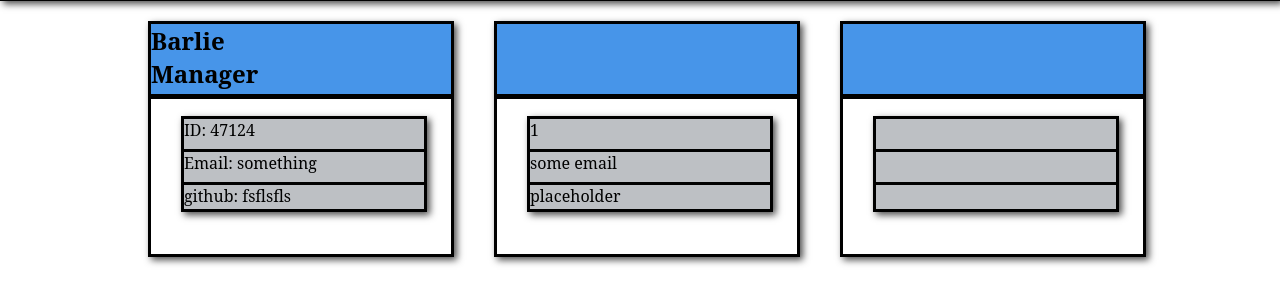
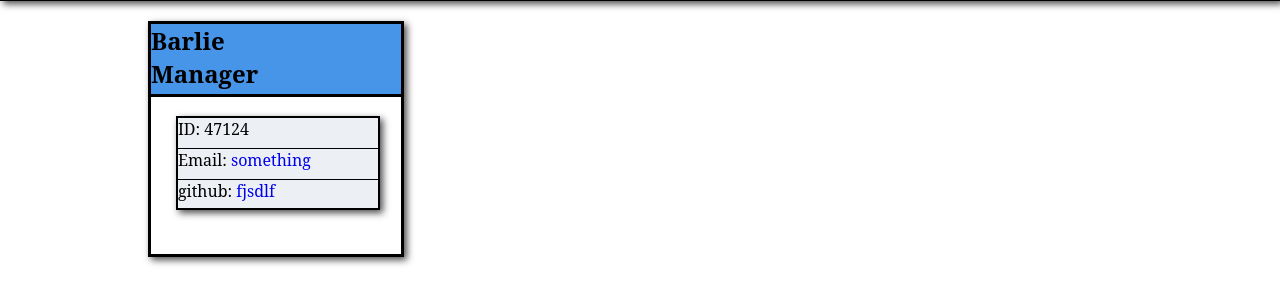
Before and after one commit to 4Charlie4/teamBuilder, a website: page src/index.html in a window 1280 px wide. Shown: the part 87-390 px from the top of the page. Drawn offline with Linux system fonts and the light colour scheme.

Commit message:
HTML styles done

```diff
--- a/src/index.html
+++ b/src/index.html
@@ -19,26 +19,8 @@
         </div>
         <div class="content">
           <div class="id">ID: 47124</div>
-          <div class="email">Email: something</div>
-          <div class="#">github: fsflsfls</div>
-        </div>
-      </div>
-
-      <div class="box">
-        <div class="heading"></div>
-        <div class="content">
-          <div class="id">1</div>
-          <div class="email">some email</div>
-          <div class="#">placeholder</div>
-        </div>
-      </div>
-
-      <div class="box">
-        <div class="heading"></div>
-        <div class="content">
-          <div class="id"></div>
-          <div class="email"></div>
-          <div class="#"></div>
+          <div class="email" > Email: <a href="mailto">something</a></div>
+          <div class="place">github: <a href="github">fjsdlf</div>
         </div>
       </div>
 
--- a/src/style.css
+++ b/src/style.css
@@ -23,7 +23,7 @@ body {
     position: relative;
     margin: 20px;
     left: 10%;
-    width: 300px;
+    width: 250px;
     height: 230px;
     background-color: white;
     border-style: solid;
@@ -36,7 +36,7 @@ body {
     height: 70px;
     width: 100%;
     background-color: #4795e9;
-    border-bottom: 5px solid;
+    border-bottom: 3px solid;
 }
 
 .heading h2 {
@@ -50,17 +50,26 @@ body {
     background: skyblue;
     width: 80%;
     height: 90px;
-    border: 3px solid;
-    background-color:  rgb(189, 192, 196);
+    border: 2px solid;
+    background-color:  rgb(236, 239, 243);
     box-shadow:3px 3px 7px rgba(0,0,0,0.7);
 }
 
 .id {
     height: 30px;
-    border-bottom: 3px solid;
+    border-bottom: 1px solid black;
 }
 
 .email {
     height: 30px;
-    border-bottom: 3px solid;
+    border-bottom: 1px solid;
 }
+
+ a {
+    text-decoration: none;
+}
+
+.place {
+    height: 30px;
+
+}
```
